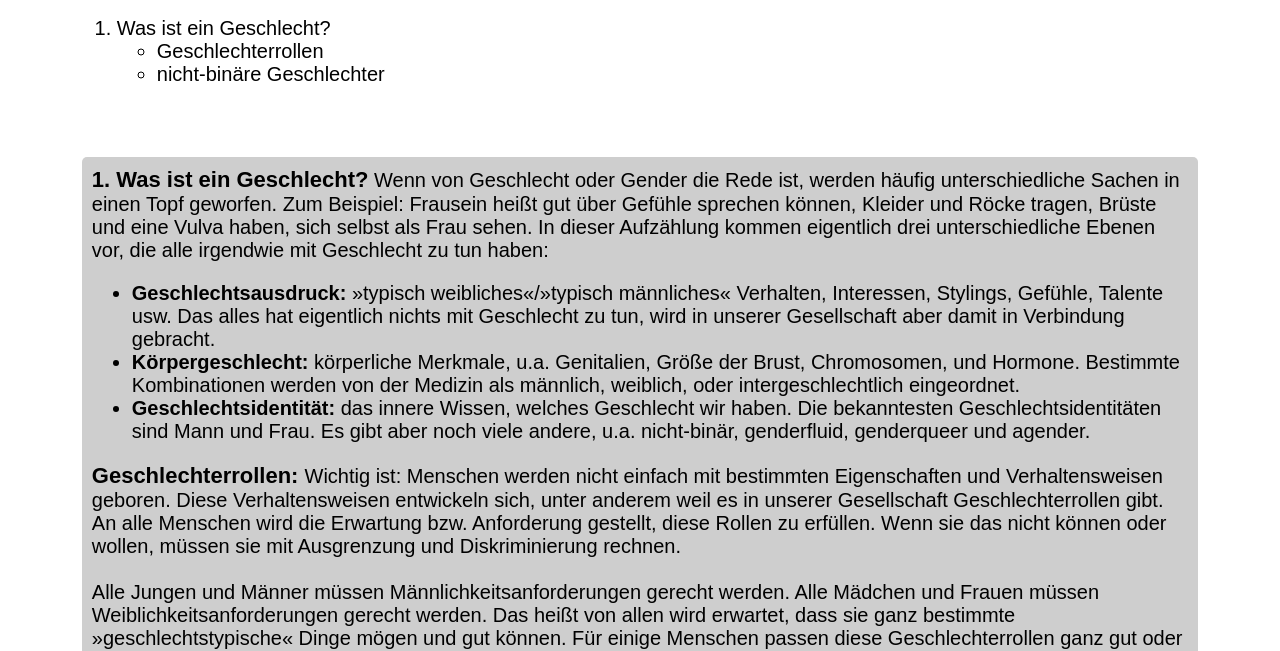
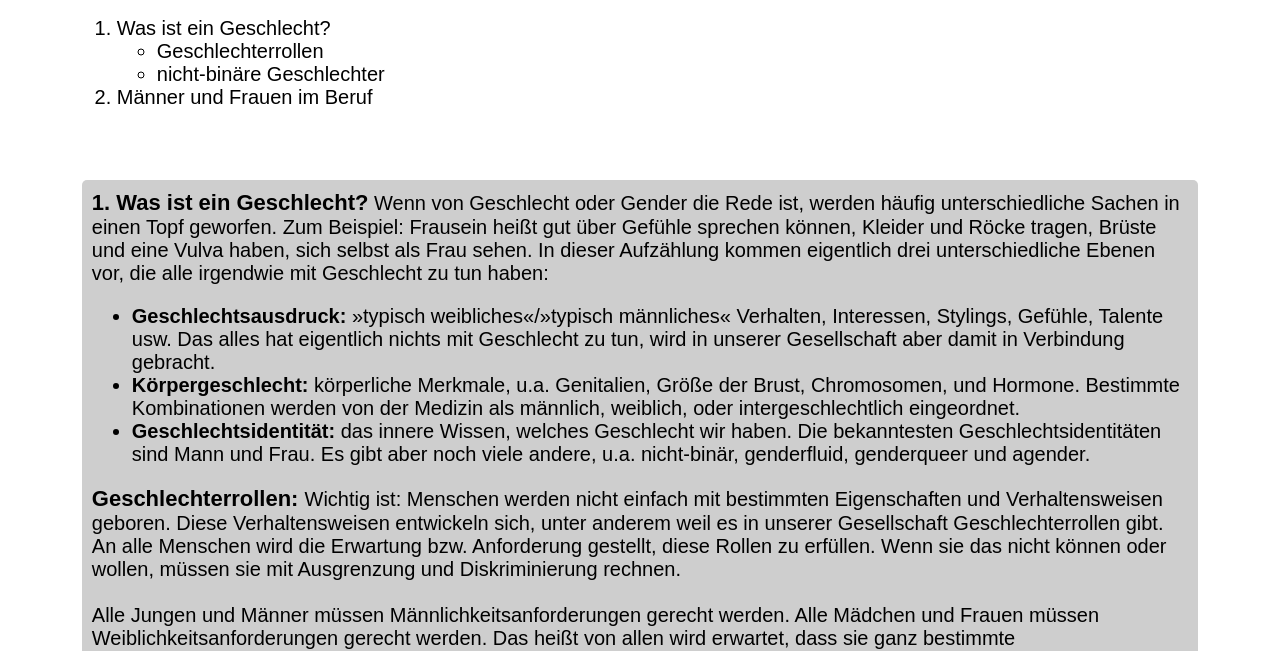
Before and after one commit to GelberBecher/gelberbecher.github.io, a plain HTML site: page index.html in a window 1280 px wide. Shown: the part 157-808 px from the top of the page. Drawn offline with nearby package versions, Linux system fonts and the light colour scheme.

Commit message:
webchange

```diff
--- a/index.html
+++ b/index.html
@@ -35,8 +35,8 @@
 			<ul>
 				<li>Geschlechterrollen</li>
 				<li>nicht-bin&auml;re Geschlechter</li>
-			</ul><!--
-			<li>M&auml;nner und Frauen im Beruf</li>-->
+			</ul>
+			<li>M&auml;nner und Frauen im Beruf</li>
 		</ol>
 		<br><br>
 		<div class="paragraph">
```
